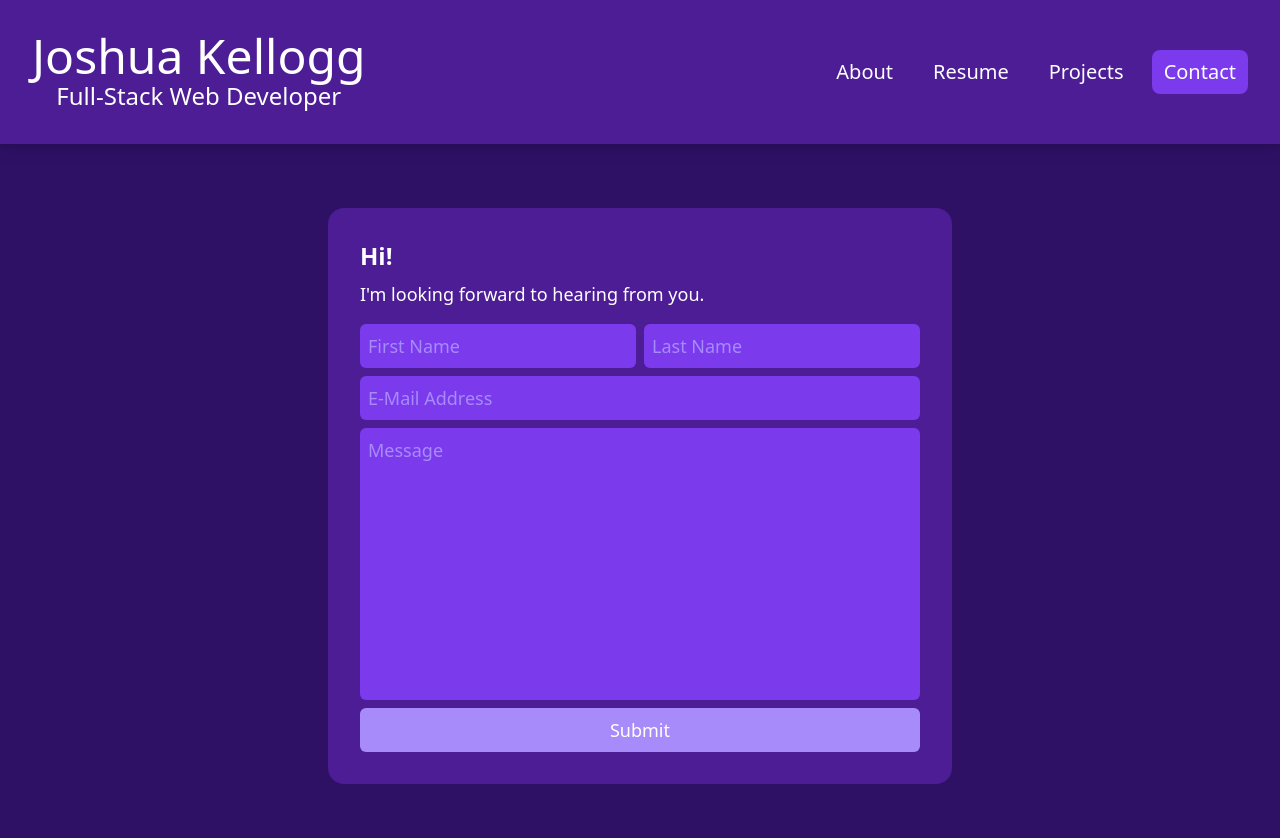
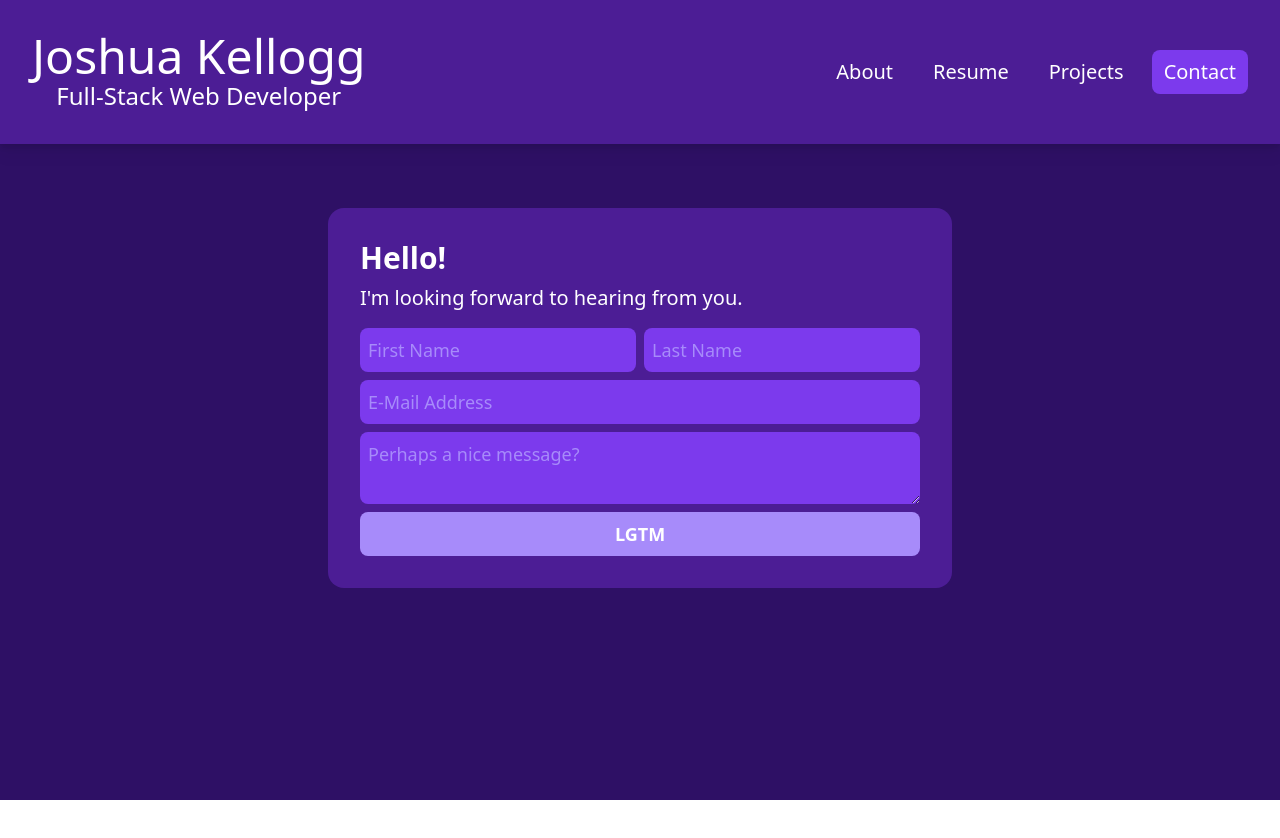
Before and after one commit to jkellogg01/react-portfolio, a React (Vite) app: page /contact in a window 1280 px wide. Shown: the top 838 px of the page. After the commit the page ends 800 px from the top, so only its background shows below. Built offline with nearby package versions, Linux system fonts and the light colour scheme.

Commit message:
contact form needs emailjs integration

```diff
--- a/src/pages/Contact.jsx
+++ b/src/pages/Contact.jsx
@@ -1,18 +1,14 @@
-import { useState, useRef } from "react"
-import emailjs from "@emailjs/browser"
-import dotenv from "dotenv"
-dotenv.config({ path: "../../.env" })
+import { useState } from "react"
 
 export default function Contact() {
 
   const [firstName, setFirstName] = useState('')
   const [lastName, setLastName] = useState('')
-
-  const form = useRef()
+  const [email, setEmail] = useState('')
+  const [message, setMessage] = useState('')
 
   function handleFieldChange(e) {
     const { name, value } = e.target
-
     switch (name) {
       case "firstName":
         setFirstName(value)
@@ -20,73 +16,69 @@ export default function Contact() {
       case "lastName":
         setLastName(value)
         break
+      case "email":
+        setEmail(value)
+        break
+      case "message":
+        setMessage(value)
+        break
     }
   }
 
-  async function handleFormSubmit(e) {
-    e.preventDefault();
-
-    try {
-      const data = emailjs.sendForm(
-        process.env.EJS_SERVICE,
-        process.env.EJS_TEMPLATE,
-        form.current,
-        process.env.EJS_PUBLIC_KEY
-      )
-      console.info(data);
-    } catch (err) {
-      console.error(err);
+  function handleFormSubmit(e) {
+    e.preventDefault()
+    const formResponse = {
+      firstName,
+      lastName,
+      email,
+      message,
     }
   }
 
   return (
     <form
-      className="bg-violet-900 p-8 rounded-2xl flex flex-col gap-2 min-h-[36rem]"
+      className="bg-violet-900 p-8 rounded-2xl flex flex-col gap-2"
       onSubmit={handleFormSubmit}
-      ref={form}
     >
-      <h3
-        className="text-2xl font-bold"
-      >
-        Hi{(firstName || lastName) && `, ${firstName} ${lastName}`}!
+      <h3 className="text-3xl font-bold">
+        Hello{(firstName || lastName) && `, ${firstName}${(firstName && lastName) && " "}${lastName}`}!
       </h3>
-      <p
-        className="text-lg pb-2"
-      >
+      <p className="text-xl font-semibod pb-2">
         I'm looking forward to hearing from you.
       </p>
       <div className="flex flex-row gap-2">
         <input
-          className="bg-violet-600 placeholder-violet-400 p-2 text-lg rounded-md"
+          className="bg-violet-600 placeholder-violet-400 p-2 rounded-lg text-lg"
           name="firstName"
+          type="text"
           placeholder="First Name"
-          type="text"
           onChange={handleFieldChange}
         />
         <input
-          className="bg-violet-600 placeholder-violet-400 p-2 text-lg rounded-md"
+          className="bg-violet-600 placeholder-violet-400 p-2 rounded-lg text-lg"
           name="lastName"
+          type="text"
           placeholder="Last Name"
-          type="text"
           onChange={handleFieldChange}
         />
       </div>
       <input
-        className="bg-violet-600 placeholder-violet-400 p-2 text-lg rounded-md"
+        className="bg-violet-600 placeholder-violet-400 p-2 rounded-lg text-lg"
         name="email"
+        type="email"
         placeholder="E-Mail Address"
-        type="email"
+        onChange={handleFieldChange}
       />
       <textarea
-        className="bg-violet-600 placeholder-violet-400 p-2 text-lg rounded-md h-full resize-none"
-        name="message"
-        placeholder="Message"
+        className="bg-violet-600 placeholder-violet-400 p-2 rounded-lg text-lg"
+        placeholder="Perhaps a nice message?"
+        onChange={handleFieldChange}
       />
       <button
+        className="bg-violet-400 font-semibold hover:bg-violet-600 p-2 rounded-lg text-lg min-h-fit"
         type="submit"
-        className="bg-violet-400 hover:bg-violet-600 p-2 text-lg rounded-md w-full"
       >
-        Submit
+        LGTM
       </button>
     </form>
   )
```
